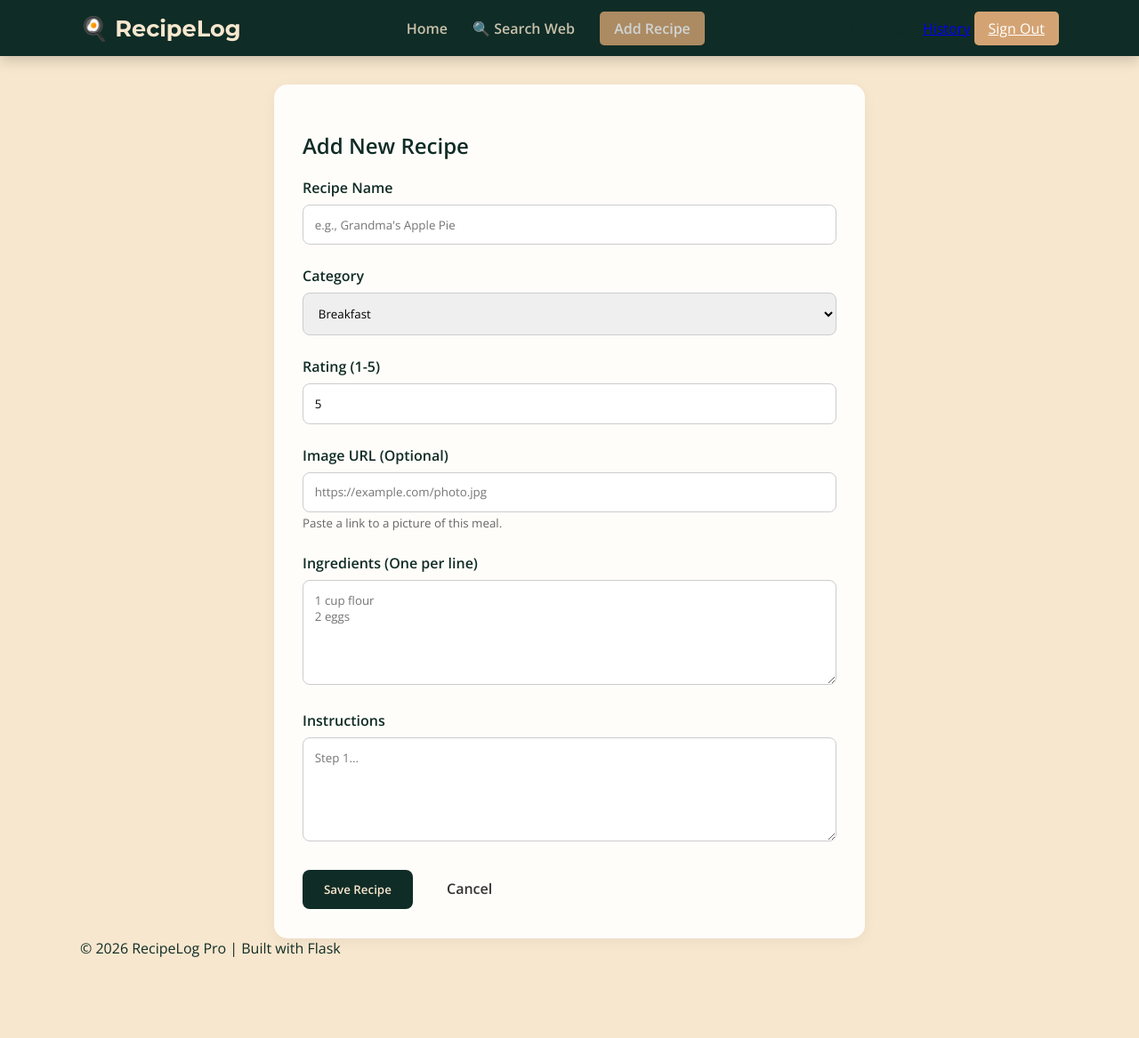
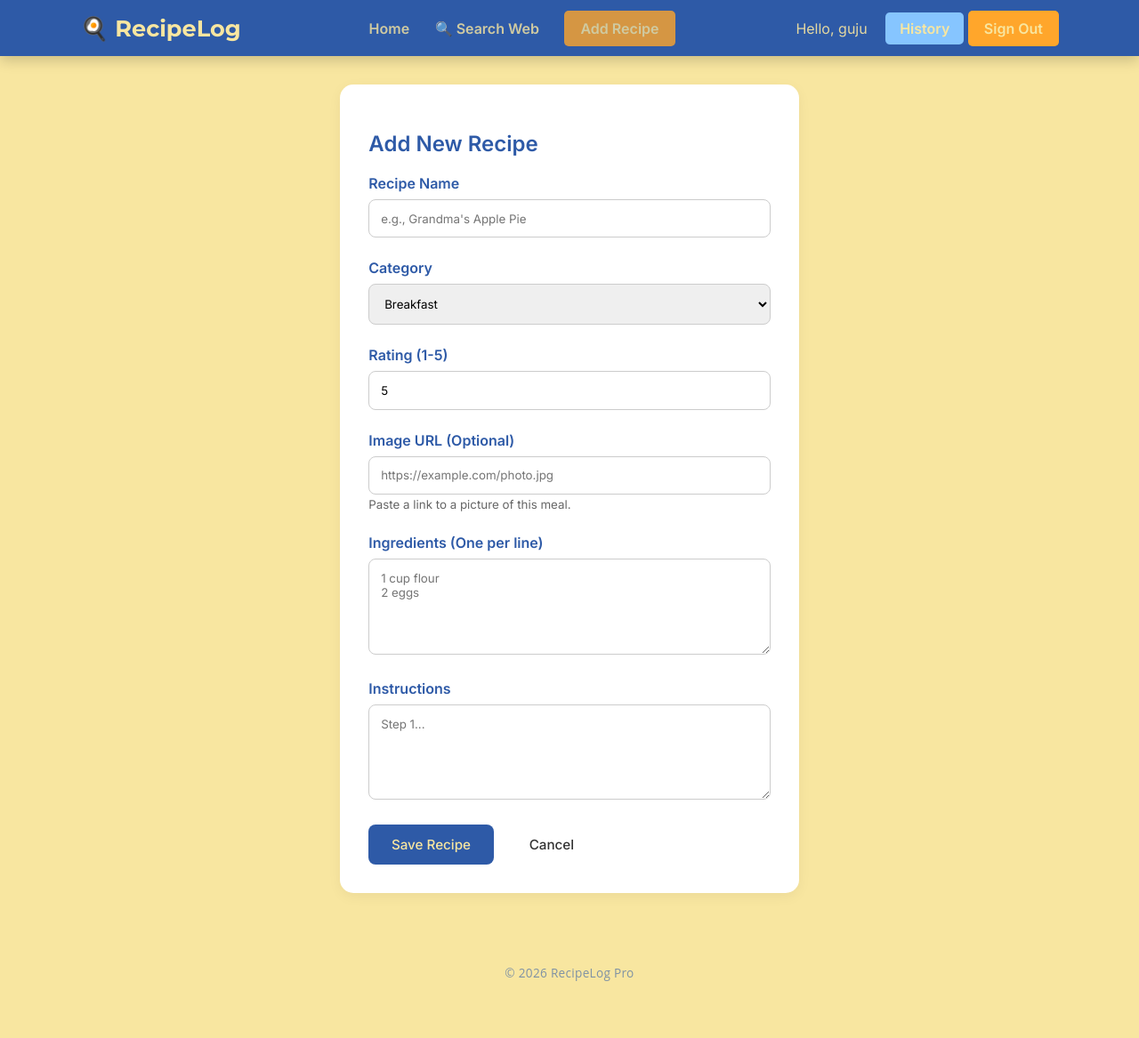
Before and after one commit to akgozel633/check-point-3, a Flask app: page /create in a window 1280 px wide. Shown: the whole page at 89% size. Before the commit the page ends 1076 px from the top, so only its background shows below. Run offline with Flask 2, Linux system fonts and the light colour scheme; a user stored in the database is signed in; data comes from the database, SQL or seed files in the repository; both versions use the stored data as it was after the commit.

Commit message:
Initial commit for new branch redisigned oproqimatly all

```diff
--- a/check-point-2-rebuildet/static/style.css
+++ b/check-point-2-rebuildet/static/style.css
@@ -1,23 +1,33 @@
 :root {
-    --primary: #102c26;
-    --light: #f7e7ce;
-    --white: #fffdfa;
-    --accent: #d4a373;
+    --citrus-zest: #FFA62B;
+    --sea-breeze: #86C5FF;
+    --amalfi-tile: #2E5AA7;
+    --cream-gelato: #F8E6A0;
+    --white: #ffffff;
     --danger: #8b0000;
     --warning: #b8860b;
+    --light: var(--cream-gelato);
+    --primary: var(--amalfi-tile);
+    --secondary: var(--sea-breeze);
+    --accent: var(--citrus-zest);
+    --coral: #FFC67D;
 }
 
 body {
-    font-family: 'Open Sans', sans-serif;
+    font-family: 'Inter', sans-serif;
     background: var(--light);
     color: var(--primary);
     margin: 0;
+    min-height: 100vh;
+    display: flex;
+    flex-direction: column;
 }
 
 .container {
     max-width: 1100px;
     margin: 2rem auto;
     padding: 0 1.5rem;
+    flex: 1;
 }
 
 /* Navbar */
@@ -63,7 +73,50 @@ body {
     background: var(--accent);
     padding: 0.5rem 1rem;
     border-radius: 5px;
-    color: #fff !important;
+    color: var(--light) !important;
+    text-decoration: none;
+    font-weight: 600;
+    transition: all 0.3s ease;
+    border: 2px solid transparent;
+}
+
+.nav-btn:hover {
+    background: var(--secondary);
+    transform: translateY(-2px);
+    box-shadow: 0 4px 8px rgba(0,0,0,0.2);
+}
+
+.nav-btn-outline {
+    background: transparent;
+    padding: 0.5rem 1rem;
+    border-radius: 5px;
+    color: var(--light) !important;
+    text-decoration: none;
+    font-weight: 600;
+    border: 2px solid var(--accent);
+    transition: all 0.3s ease;
+}
+
+.nav-btn-outline:hover {
+    background: var(--accent);
+    transform: translateY(-2px);
+    box-shadow: 0 4px 8px rgba(0,0,0,0.2);
+}
+
+.nav-btn-secondary {
+    background: var(--secondary);
+    padding: 0.5rem 1rem;
+    border-radius: 5px;
+    color: var(--light) !important;
+    text-decoration: none;
+    font-weight: 600;
+    transition: all 0.3s ease;
+}
+
+.nav-btn-secondary:hover {
+    background: var(--coral);
+    transform: translateY(-2px);
+    box-shadow: 0 4px 8px rgba(0,0,0,0.2);
 }
 
 /* Header */
@@ -107,21 +160,65 @@ body {
 
 /* Buttons */
 .btn {
-    padding: 0.8rem 1.5rem;
+    padding: 0.8rem 1.6rem;
     border-radius: 8px;
     border: none;
     cursor: pointer;
-    font-weight: 700;
+    font-weight: 500;
     font-family: inherit;
     display: inline-flex;
     align-items: center;
     gap: 8px;
+    transition: all 0.2s ease;
+    font-size: 0.95rem;
+    text-decoration: none;
 }
 
 .btn-primary {
     background: var(--primary);
     color: var(--light);
     text-decoration: none;
+}
+
+.btn-primary:hover {
+    background: var(--secondary);
+    transform: translateY(-1px);
+    box-shadow: 0 4px 12px rgba(46, 90, 167, 0.3);
+}
+
+.btn-secondary {
+    background: var(--accent);
+    color: var(--light);
+    text-decoration: none;
+}
+
+.btn-secondary:hover {
+    background: var(--coral);
+    transform: translateY(-1px);
+    box-shadow: 0 4px 12px rgba(255, 166, 43, 0.3);
+}
+
+.btn-outline {
+    background: transparent;
+    color: var(--primary);
+    border: 1px solid var(--accent);
+    text-decoration: none;
+}
+
+.btn-outline:hover {
+    background: var(--accent);
+    color: var(--light);
+    transform: translateY(-1px);
+    box-shadow: 0 4px 12px rgba(255, 166, 43, 0.3);
+}
+
+/* Navbar username styling */
+.nav-auth .muted {
+    color: var(--light);
+    opacity: 0.9;
+    background: transparent;
+    padding: 0.5rem 1rem;
+    border-radius: 5px;
 }
 
 /* Recipe Cards Grid */
@@ -978,3 +1075,102 @@ body {
   text-align:center;
   color:#666;
 }
+
+/* Footer */
+.footer {
+    background: transparent;
+    color: var(--primary);
+    text-align: center;
+    padding: 2rem 0;
+    margin-top: 3rem;
+    border: none;
+    box-shadow: none;
+    position: relative;
+}
+
+.footer p {
+    margin: 0;
+    font-size: 0.85rem;
+    font-weight: 400;
+    letter-spacing: 0.3px;
+    opacity: 0.6;
+    font-family: 'Open Sans', sans-serif;
+}
+
+.footer-content {
+    max-width: 1100px;
+    margin: 0 auto;
+    padding: 0 1.5rem;
+    display: grid;
+    grid-template-columns: repeat(auto-fit, minmax(250px, 1fr));
+    gap: 2rem;
+}
+
+.footer-section h3 {
+    color: var(--accent);
+    margin-bottom: 1rem;
+    font-family: 'Montserrat', sans-serif;
+    font-size: 1.1rem;
+}
+
+.footer-section p,
+.footer-section ul {
+    color: var(--light);
+    opacity: 0.9;
+    line-height: 1.6;
+}
+
+.footer-section ul {
+    list-style: none;
+    padding: 0;
+}
+
+.footer-section ul li {
+    margin-bottom: 0.5rem;
+}
+
+.footer-section a {
+    color: var(--light);
+    text-decoration: none;
+    opacity: 0.8;
+    transition: opacity 0.3s ease;
+}
+
+.footer-section a:hover {
+    opacity: 1;
+    color: var(--accent);
+}
+
+.footer-bottom {
+    text-align: center;
+    margin-top: 2rem;
+    padding-top: 1.5rem;
+    border-top: 1px solid rgba(255, 255, 255, 0.1);
+    color: var(--light);
+    opacity: 0.7;
+    font-size: 0.9rem;
+}
+
+.social-links {
+    display: flex;
+    gap: 1rem;
+    margin-top: 1rem;
+}
+
+.social-links a {
+    width: 40px;
+    height: 40px;
+    background: var(--accent);
+    color: var(--light);
+    border-radius: 50%;
+    display: flex;
+    align-items: center;
+    justify-content: center;
+    text-decoration: none;
+    transition: background 0.3s ease, transform 0.3s ease;
+}
+
+.social-links a:hover {
+    background: var(--coral);
+    transform: translateY(-2px);
+}
--- a/check-point-2-rebuildet/templates/base.html
+++ b/check-point-2-rebuildet/templates/base.html
@@ -9,7 +9,7 @@
     <link rel="stylesheet" href="https://cdnjs.cloudflare.com/ajax/libs/font-awesome/6.5.1/css/all.min.css">
 
     <!-- Google Fonts -->
-    <link href="https://fonts.googleapis.com/css2?family=Montserrat:wght@700&family=Open+Sans:wght@400;600&display=swap" rel="stylesheet">
+    <link href="https://fonts.googleapis.com/css2?family=Montserrat:wght@400;500;600;700&family=Inter:wght@400;500;600&display=swap" rel="stylesheet">
 
     <!-- Main CSS -->
     <link rel="stylesheet" href="{{ url_for('static', filename='style.css') }}">
@@ -74,7 +74,7 @@
 
 <!-- FOOTER -->
 <footer class="footer">
-    © 2026 RecipeLog Pro | Built with Flask
+    <p>&copy; 2026 RecipeLog Pro</p>
 </footer>
 
 <!-- JS -->
--- a/check-point-2-rebuildet/templates/index.html
+++ b/check-point-2-rebuildet/templates/index.html
@@ -44,11 +44,11 @@
                 </div>
 
                 <!-- Кнопка фильтра -->
-                <button type="submit" class="btn-filter">Filter</button>
+                <button type="submit" class="btn btn-secondary" style="margin-left: 1rem;">Filter</button>
             </div>
 
             <!-- Ссылка сброса фильтров -->
-            <a href="{{ url_for('home') }}" class="btn-reset">Reset</a>
+            <a href="{{ url_for('home') }}" class="btn btn-outline">Reset</a>
         </form>
     </div>
 
```
Also changed, not shown: check-point-2-rebuildet/recipes.db.
